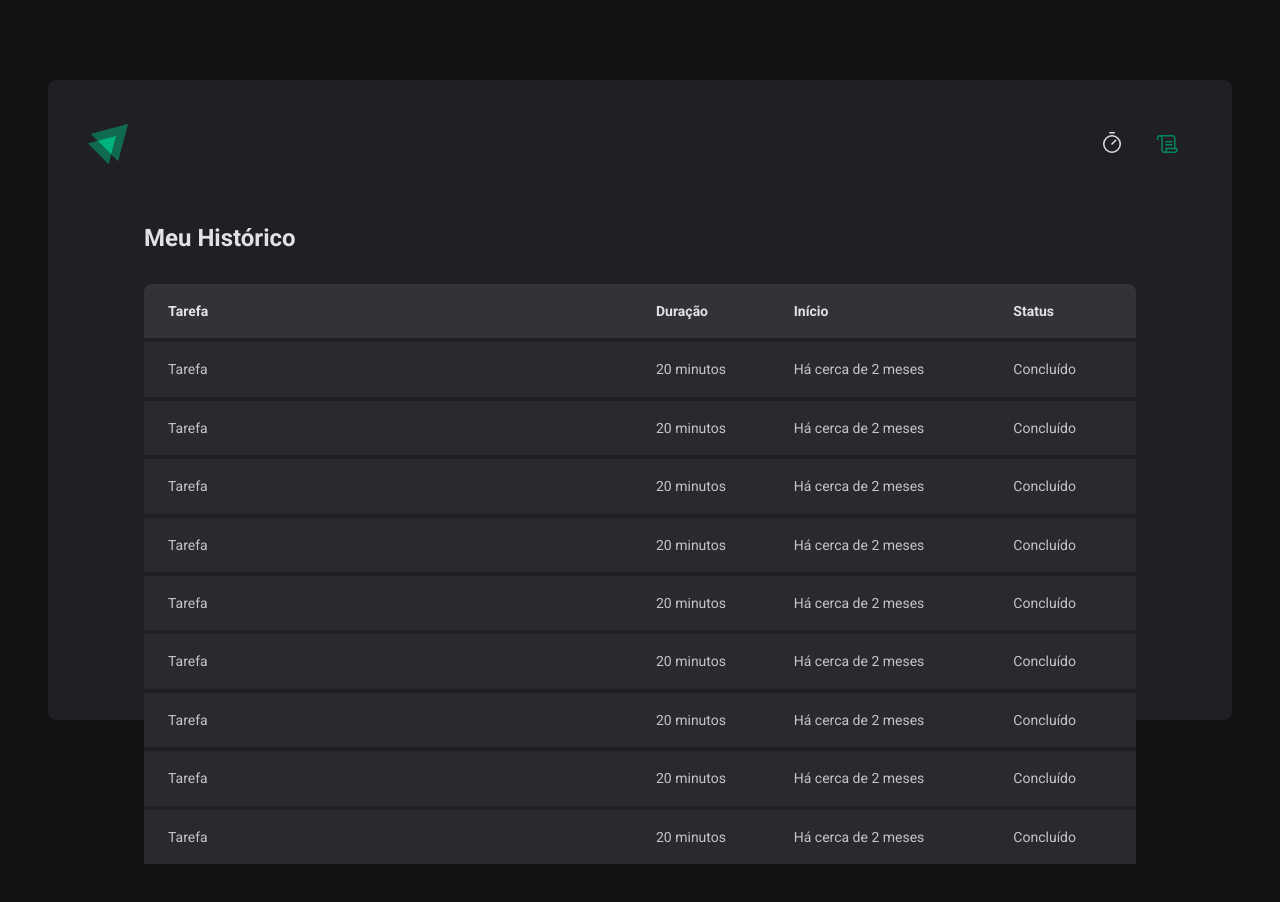
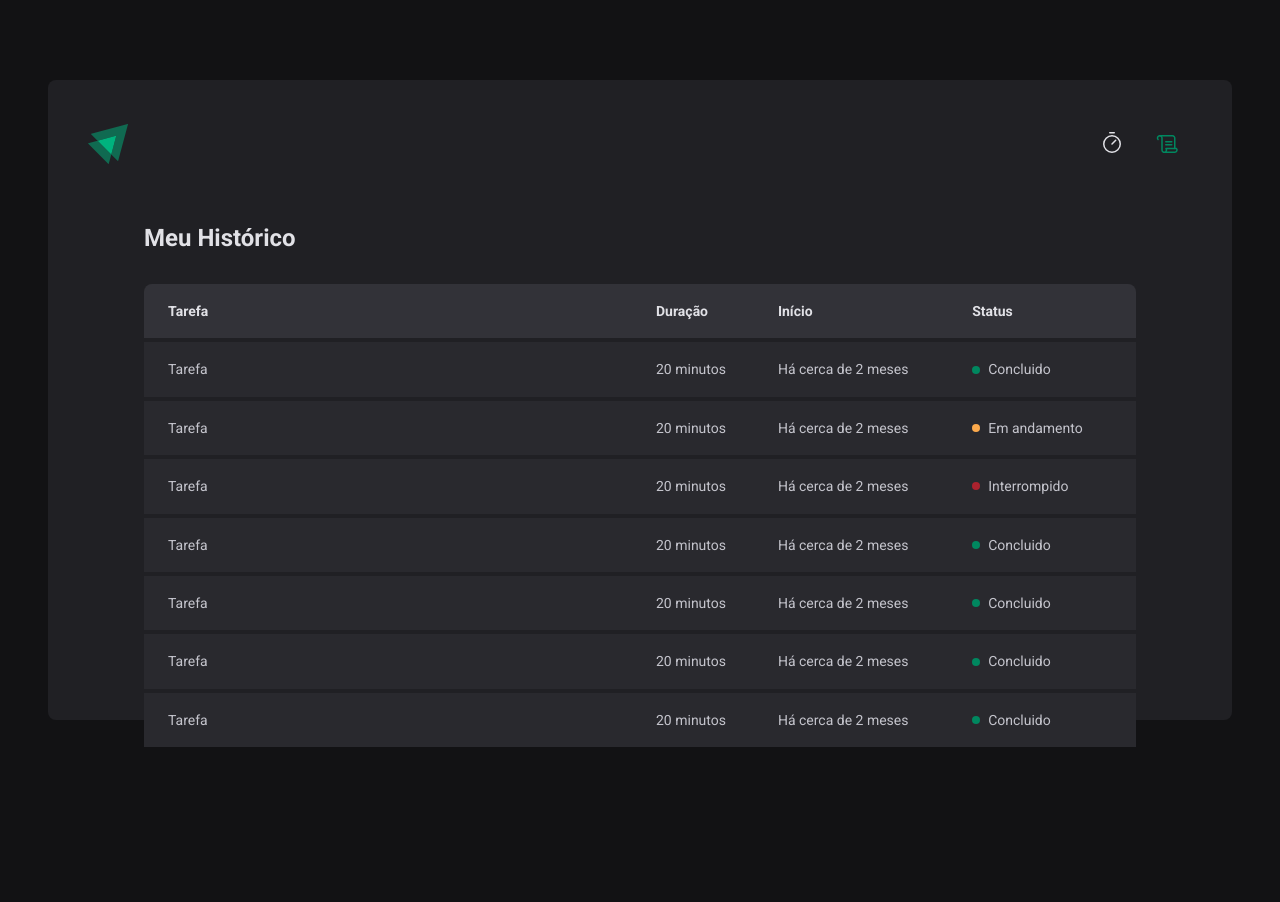
Before and after one commit to eliel20matos/ignite-timer, a React (Vite) app: page /history in a window 1280 px wide. Shown: the top 902 px of the page. After the commit the page ends 803 px from the top, so only its background shows below. Built offline with nearby package versions, Linux system fonts and the light colour scheme.

Commit message:
feat: add badge status

```diff
--- a/src/pages/history/index.tsx
+++ b/src/pages/history/index.tsx
@@ -1,4 +1,4 @@
-import { HistoryContainer, HistoryList } from './styles'
+import { HistoryContainer, HistoryList, Status } from './styles'
 
 export function History() {
   return (
@@ -20,55 +20,57 @@
               <td>Tarefa</td>
               <td>20 minutos</td>
               <td>Há cerca de 2 meses</td>
-              <td>Concluído</td>
+              <td>
+                <Status statusColor="green">Concluido</Status>
+              </td>
             </tr>
             <tr>
               <td>Tarefa</td>
               <td>20 minutos</td>
               <td>Há cerca de 2 meses</td>
-              <td>Concluído</td>
+              <td>
+                <Status statusColor="yellow">Em andamento</Status>
+              </td>
             </tr>
             <tr>
               <td>Tarefa</td>
               <td>20 minutos</td>
               <td>Há cerca de 2 meses</td>
-              <td>Concluído</td>
+              <td>
+                <Status statusColor="red">Interrompido</Status>
+              </td>
             </tr>
             <tr>
               <td>Tarefa</td>
               <td>20 minutos</td>
               <td>Há cerca de 2 meses</td>
-              <td>Concluído</td>
+              <td>
+                <Status statusColor="green">Concluido</Status>
+              </td>
             </tr>
             <tr>
               <td>Tarefa</td>
               <td>20 minutos</td>
               <td>Há cerca de 2 meses</td>
-              <td>Concluído</td>
+              <td>
+                <Status statusColor="green">Concluido</Status>
+              </td>
             </tr>
             <tr>
               <td>Tarefa</td>
               <td>20 minutos</td>
               <td>Há cerca de 2 meses</td>
-              <td>Concluído</td>
+              <td>
+                <Status statusColor="green">Concluido</Status>
+              </td>
             </tr>
             <tr>
               <td>Tarefa</td>
               <td>20 minutos</td>
               <td>Há cerca de 2 meses</td>
-              <td>Concluído</td>
-            </tr>
-            <tr>
-              <td>Tarefa</td>
-              <td>20 minutos</td>
-              <td>Há cerca de 2 meses</td>
-              <td>Concluído</td>
-            </tr>
-            <tr>
-              <td>Tarefa</td>
-              <td>20 minutos</td>
-              <td>Há cerca de 2 meses</td>
-              <td>Concluído</td>
+              <td>
+                <Status statusColor="green">Concluido</Status>
+              </td>
             </tr>
           </tbody>
         </table>
--- a/src/pages/history/styles.ts
+++ b/src/pages/history/styles.ts
@@ -60,3 +60,27 @@
     }
   }
 `
+const STATUS_COLORS = {
+  yellow: 'yellow-500',
+  green: 'green-500',
+  red: 'red-500',
+} as const
+
+interface StatusProps {
+  statusColor: keyof typeof STATUS_COLORS
+}
+
+export const Status = styled.span<StatusProps>`
+  display: flex;
+  align-items: center;
+  gap: 0.5rem;
+
+  &::before {
+    content: '';
+    width: 0.5rem;
+    height: 0.5rem;
+    border-radius: 9999px;
+    background-color: ${(props) =>
+      props.theme[STATUS_COLORS[props.statusColor]]};
+  }
+`
```
